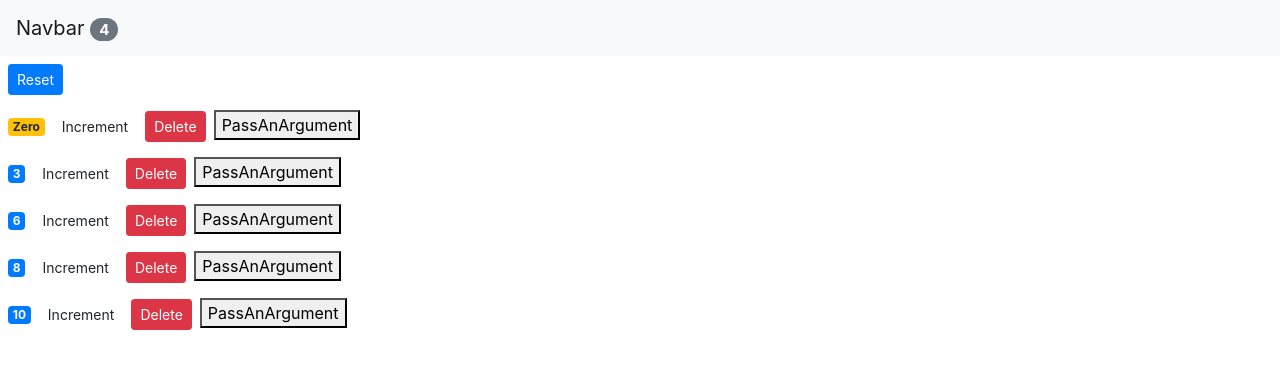
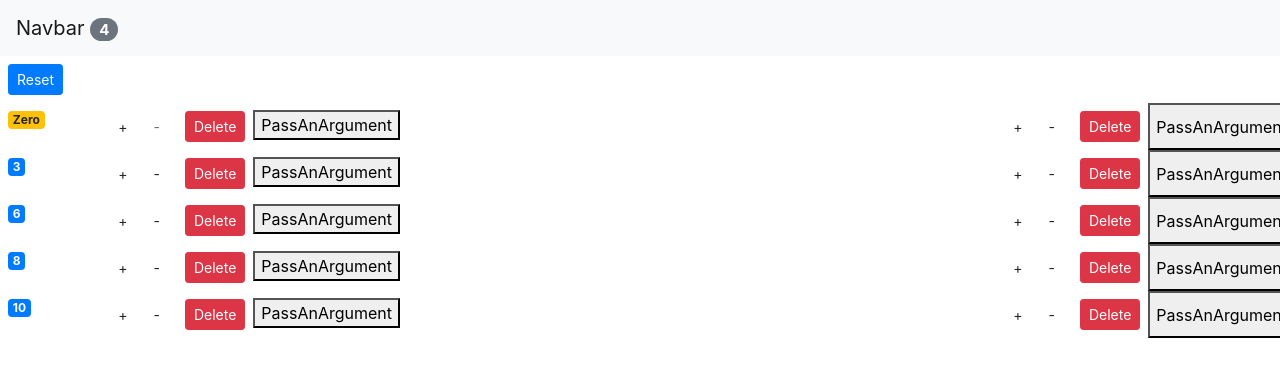
Before and after one commit to funkenpedro/ReactCpmponentsCounterApp, a React (Create React App) app: page / in a window 1280 px wide. Shown: the top 376 px of the page. Built offline with nearby package versions, Linux system fonts and the light colour scheme.

Commit message:
Added decrement button

```diff
--- a/src/App.js
+++ b/src/App.js
@@ -37,6 +37,15 @@
     console.log(this.state.counters[index]);
     this.setState({ counters: counters }); // overwrite original state object
   };
+  handleDecrement = counter => {
+    console.log("Decrement handler called", counter);
+    const counters = [...this.state.counters]; // copy of counters array, with original counter objects inside
+    const index = counters.indexOf(counter);
+    counters[index] = { ...counter }; // copy of contents of counter object desired
+    counters[index].value--;
+    console.log(this.state.counters[index]);
+    this.setState({ counters: counters }); // overwrite original state object
+  };
   render() {
     return (
       <React.Fragment>
@@ -48,6 +57,7 @@
           onReset={this.handleReset}
           onDelete={this.handleDelete}
           onIncrement={this.handleIncrement}
+          onDecrement={this.handleDecrement}
         />
       </React.Fragment>
     );
--- a/src/components/counter.jsx
+++ b/src/components/counter.jsx
@@ -22,14 +22,47 @@
   render() {
     console.log(this.props);
     return (
-      <div>
-        <span className={this.getBadgeClasses()}>{this.formatCount()}</span>
+      <div className="row">
+        <div className="col-1">
+          <span className={this.getBadgeClasses()}>{this.formatCount()}</span>
+        </div>
+        <div className="col">
+          {" "}
+          <button
+            onClick={() => this.props.onIncrement(this.props.counter)}
+            className="btn btn-scondary btn-sm"
+          >
+            +
+          </button>
+          <button
+            onClick={() => this.props.onDecrement(this.props.counter)}
+            className="btn btn-scondary btn-sm m-2"
+            disabled={this.props.counter.value === 0 ? "disabled" : ""}
+          >
+            -
+          </button>
+          <button
+            className="btn btn-danger btn-sm m-2"
+            onClick={() => this.props.onDelete(this.props.counter.id)}
+          >
+            Delete
+          </button>
+          <button onClick={() => this.passAnArgument("myargument")}>
+            PassAnArgument
+          </button>
+        </div>
 
         <button
           onClick={() => this.props.onIncrement(this.props.counter)}
           className="btn btn-scondary btn-sm"
         >
-          Increment
+          +
+        </button>
+        <button
+          onClick={() => this.props.onDecrement(this.props.counter)}
+          className="btn btn-scondary btn-sm m-2"
+        >
+          -
         </button>
         <button
           className="btn btn-danger btn-sm m-2"
--- a/src/components/counters.jsx
+++ b/src/components/counters.jsx
@@ -2,7 +2,13 @@
 import Counter from "./counter";
 class Counters extends Component {
   render() {
-    const { onReset, counters, onDelete, onIncrement } = this.props; // destructured props argument
+    const {
+      onReset,
+      counters,
+      onDelete,
+      onIncrement,
+      onDecrement
+    } = this.props; // destructured props argument
     return (
       <div>
         <button onClick={onReset} className="btn btn-primary btn-sm m-2">
@@ -13,6 +19,7 @@
             key={counter.id}
             onDelete={onDelete}
             onIncrement={onIncrement}
+            onDecrement={onDecrement}
             counter={counter}
           />
         ))}
```
